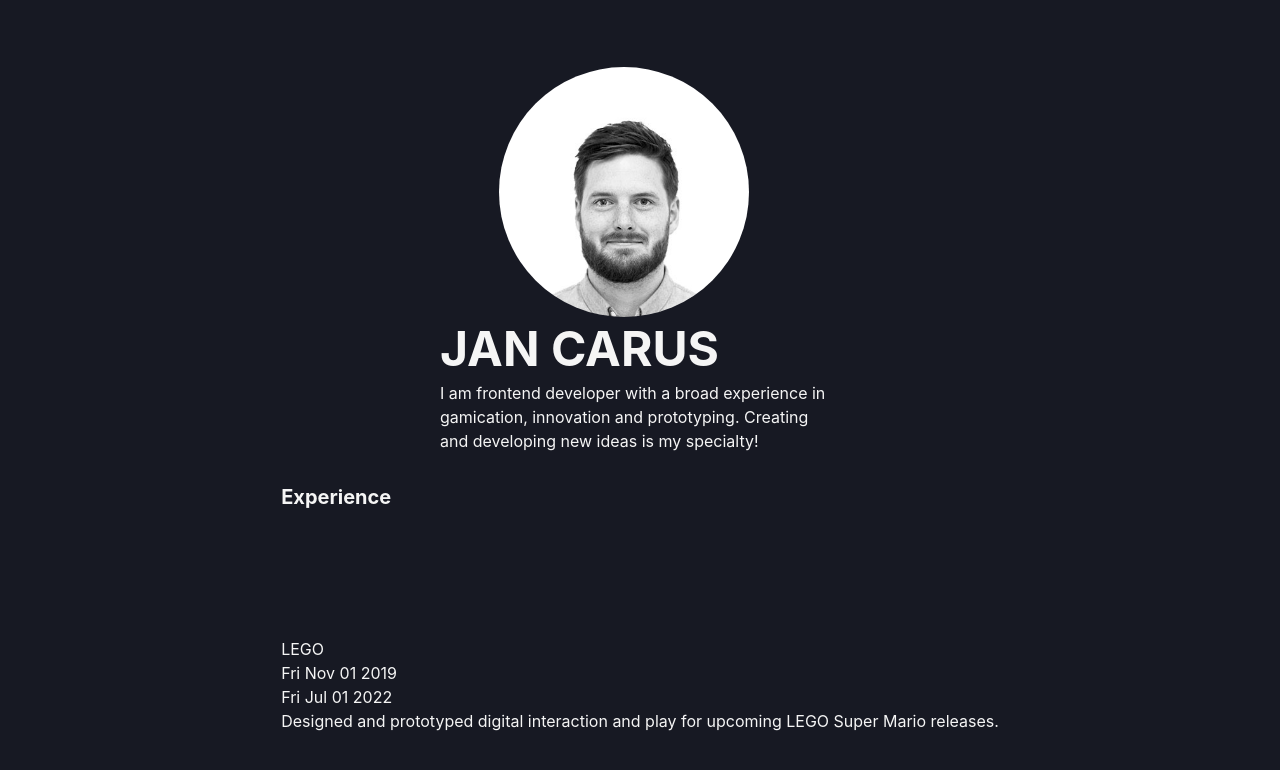
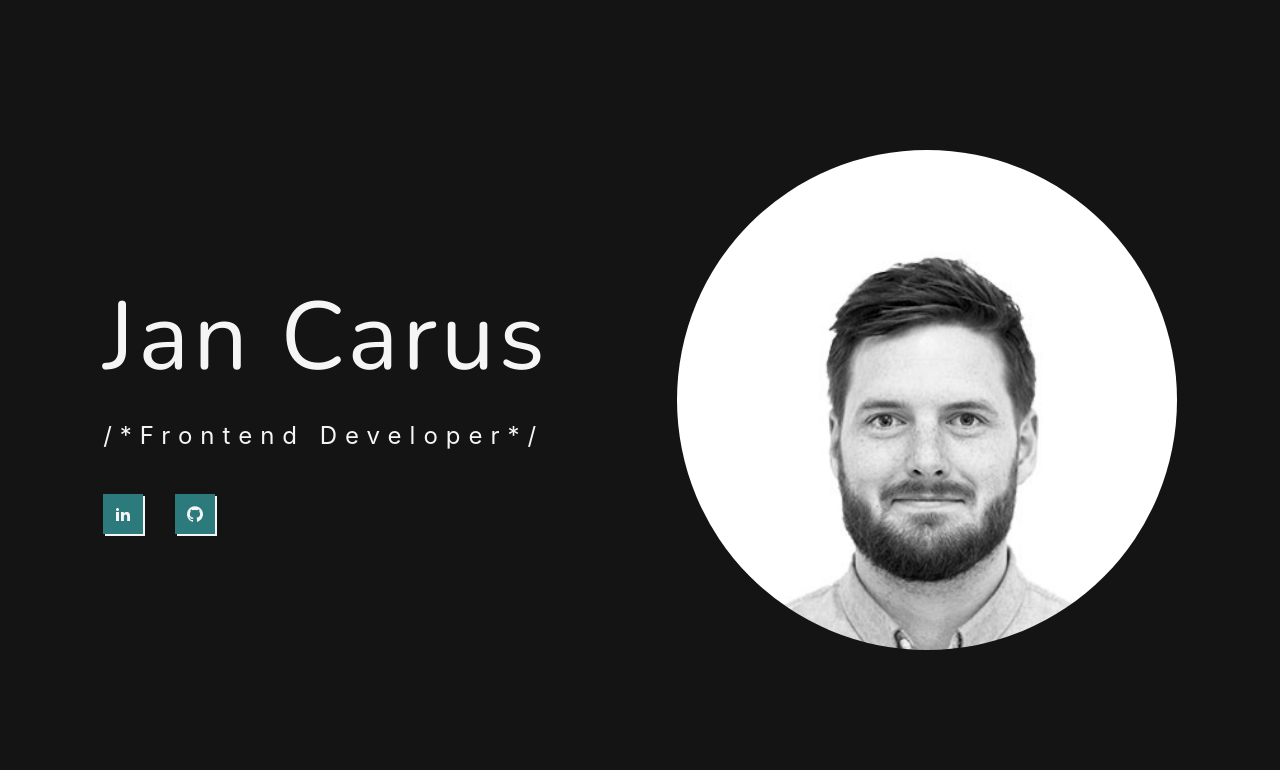
Before and after one commit to cowboydiver/CV, a Next.js app: page / in a window 1280 px wide. Shown: the top 770 px of the page. Built offline with nearby package versions, Linux system fonts and the light colour scheme.

Commit message:
feat: :sparkles: new layout and styling

```diff
--- a/components/bio.tsx
+++ b/components/bio.tsx
@@ -1,27 +1,57 @@
-import { Image, Heading, VStack, Box, HStack, Text } from "@chakra-ui/react";
+import {
+  Image,
+  Heading,
+  VStack,
+  HStack,
+  Box,
+  Text,
+  Button,
+} from "@chakra-ui/react";
 import * as React from "react";
+import motion from "framer-motion";
+import { ImLinkedin2, ImGithub } from "react-icons/im";
+import IconOnlyButton from "./iconOnlyButton";
 
 function Bio() {
+  const otherColorFont = "JAN CARUS";
   return (
-    <div>
-      <VStack>
-        <Box mr={8}>
-          <Image alt="Jan Carus" src="/jan.png" w="250px" borderRadius="50%" />
-        </Box>
-        <Box w="400px">
+    <Box>
+      <HStack spacing={32}>
+        <Box>
           <VStack alignItems="flex-start">
-            <Heading color="whitesmoke" size="2xl">
-              JAN CARUS
-            </Heading>
-            <Text color="whitesmoke" textAlign={"left"}>
-              I am frontend developer with a broad experience in gamication,
-              innovation and prototyping. Creating and developing new ideas is
-              my specialty!
-            </Text>
+            <Box>
+              <Text
+                fontFamily="'Nunito', sans-serif"
+                fontSize="96px"
+                color="whitesmoke"
+                letterSpacing={4}
+              >
+                Jan Carus
+              </Text>
+            </Box>
+            <Box pb={8}>
+              <Text
+                fontSize="2xl"
+                color="whitesmoke"
+                textAlign="left"
+                letterSpacing={8}
+              >
+                {"/*Frontend Developer*/"}
+              </Text>
+            </Box>
+
+            <HStack spacing={8}>
+              <IconOnlyButton icon={<ImLinkedin2 />} />
+              <IconOnlyButton icon={<ImGithub />} />
+            </HStack>
           </VStack>
         </Box>
-      </VStack>
-    </div>
+
+        <Box>
+          <Image alt="Jan Carus" src="/jan.png" w="500px" borderRadius="50%" />
+        </Box>
+      </HStack>
+    </Box>
   );
 }
 
--- /dev/null
+++ b/components/iconOnlyButton.tsx
@@ -0,0 +1,32 @@
+import * as React from "react";
+import { Box } from "@chakra-ui/react";
+
+interface IconOnlyButtonProps {
+  icon: React.ReactNode;
+  link?: string;
+  bgColor?: string;
+  color?: string;
+  shadowColor?: string;
+}
+
+function IconOnlyButton({
+  icon,
+  link = "#",
+  bgColor = "teal.600",
+  color = "whitesmoke",
+  shadowColor = "whitesmoke",
+}: IconOnlyButtonProps) {
+  return (
+    <Box
+      as="button"
+      color={color}
+      bg={bgColor}
+      p={3}
+      boxShadow={`2px 2px ${shadowColor}`}
+    >
+      {icon}
+    </Box>
+  );
+}
+
+export default IconOnlyButton;
--- a/components/jobItem.tsx
+++ b/components/jobItem.tsx
@@ -1,8 +1,9 @@
 import * as React from "react";
-import { Box, Text } from "@chakra-ui/react";
+import { Box, HStack, Text, Flex, VStack } from "@chakra-ui/react";
 
 interface JobItemProps {
   employer: string;
+  position: string;
   startDate: Date;
   endDate: Date;
   discription: string;
@@ -10,15 +11,35 @@ interface JobItemProps {
 
 function JobItem({
   employer = "none",
+  position = "none",
   startDate = new Date(),
   endDate = new Date(),
   discription = "Job discription goes here",
 }: JobItemProps) {
+  const dateOptions = { month: "short", year: "numeric" } as const;
+
   return (
-    <Box color="whitesmoke">
-      <Box>{employer}</Box>
-      <Box>{startDate.toDateString()}</Box>
-      <Box>{endDate.toDateString()}</Box>
+    <Box
+      color="whitesmoke"
+      borderWidth="1px"
+      borderColor="whiteAlpha.200"
+      shadow="md"
+      borderRadius="md"
+    >
+      <Flex justifyContent="space-between" alignItems="baseline">
+        <VStack alignItems="flex-start">
+          <Box fontSize="2xl">{employer}</Box>
+          <Box fontSize="xl">{position}</Box>
+        </VStack>
+        <Box color="whiteAlpha.700">
+          {`${new Intl.DateTimeFormat("en-US", dateOptions).format(
+            startDate
+          )} - ${new Intl.DateTimeFormat("en-US", dateOptions).format(
+            endDate
+          )}`}
+        </Box>
+      </Flex>
+
       <Box>{discription}</Box>
     </Box>
   );
--- a/package.json
+++ b/package.json
@@ -13,9 +13,11 @@
     "@emotion/react": "^11.10.4",
     "@emotion/styled": "^11.10.4",
     "framer-motion": "^7.5.0",
+    "icomoon-free-npm": "^0.0.0",
     "next": "12.3.1",
     "react": "18.2.0",
-    "react-dom": "18.2.0"
+    "react-dom": "18.2.0",
+    "react-icons": "^4.4.0"
   },
   "devDependencies": {
     "@types/node": "18.7.23",
--- /dev/null
+++ b/pages/_document.js
@@ -0,0 +1,24 @@
+import { Html, Head, Main, NextScript } from "next/document";
+
+export default function Document() {
+  return (
+    <Html>
+      <Head>
+        <link rel="preconnect" href="https://fonts.googleapis.com" />
+        <link rel="preconnect" href="https://fonts.gstatic.com" crossorigin />
+        <link
+          href="https://fonts.googleapis.com/css2?family=Fredoka+One&display=swap"
+          rel="stylesheet"
+        />
+        <link
+          href="https://fonts.googleapis.com/css2?family=Nunito&display=swap"
+          rel="stylesheet"
+        ></link>
+      </Head>
+      <body>
+        <Main />
+        <NextScript />
+      </body>
+    </Html>
+  );
+}
--- a/pages/index.tsx
+++ b/pages/index.tsx
@@ -1,4 +1,11 @@
-import { Box, Button, Flex, Heading, VStack } from "@chakra-ui/react";
+import {
+  Box,
+  Button,
+  Flex,
+  Heading,
+  VStack,
+  StackDivider,
+} from "@chakra-ui/react";
 import { motion } from "framer-motion";
 import type { NextPage } from "next";
 import Head from "next/head";
@@ -7,7 +14,7 @@ import JobItem from "../components/jobItem";
 
 const Home: NextPage = () => {
   return (
-    <div>
+    <Box>
       <Head>
         <title>Jan Carus</title>
         <meta name="description" content="CV of Jan Carus" />
@@ -15,32 +22,15 @@ const Home: NextPage = () => {
       </Head>
 
       <Flex
+        justifyContent="center"
+        alignItems="center"
         height="100vh"
         width="100vw"
-        alignItems="center"
-        justifyContent="center"
-        background="gray.900"
-        direction="row"
+        background="blackAlpha.900"
       >
-        <VStack spacing={8}>
-          <Bio></Bio>
-
-          <Box>
-            <Heading mb="32" color="whitesmoke" size="md">
-              Experience
-            </Heading>
-            <VStack>
-              <JobItem
-                employer="LEGO"
-                startDate={new Date("2019-11-01")}
-                endDate={new Date("2022-07-01")}
-                discription="Designed and prototyped digital interaction and play for upcoming LEGO Super Mario releases."
-              ></JobItem>
-            </VStack>
-          </Box>
-        </VStack>
+        <Bio></Bio>
       </Flex>
-    </div>
+    </Box>
   );
 };
 
--- a/styles/globals.css
+++ b/styles/globals.css
@@ -2,8 +2,8 @@ html,
 body {
   padding: 0;
   margin: 0;
-  font-family: -apple-system, BlinkMacSystemFont, Segoe UI, Roboto, Oxygen,
-    Ubuntu, Cantarell, Fira Sans, Droid Sans, Helvetica Neue, sans-serif;
+  font-family: "Nunito", BlinkMacSystemFont, Segoe UI, Roboto, Fredoka One,
+    Oxygen, Ubuntu, Cantarell, Fira Sans, Droid Sans, Helvetica Neue, sans-serif;
 }
 
 a {
```
Also changed, not shown: components/experience_section.tsx (added, +45 -0 lines), public/linkedin-icon.svg (added), 1 other file (tests, documents, lock files or other folders).
